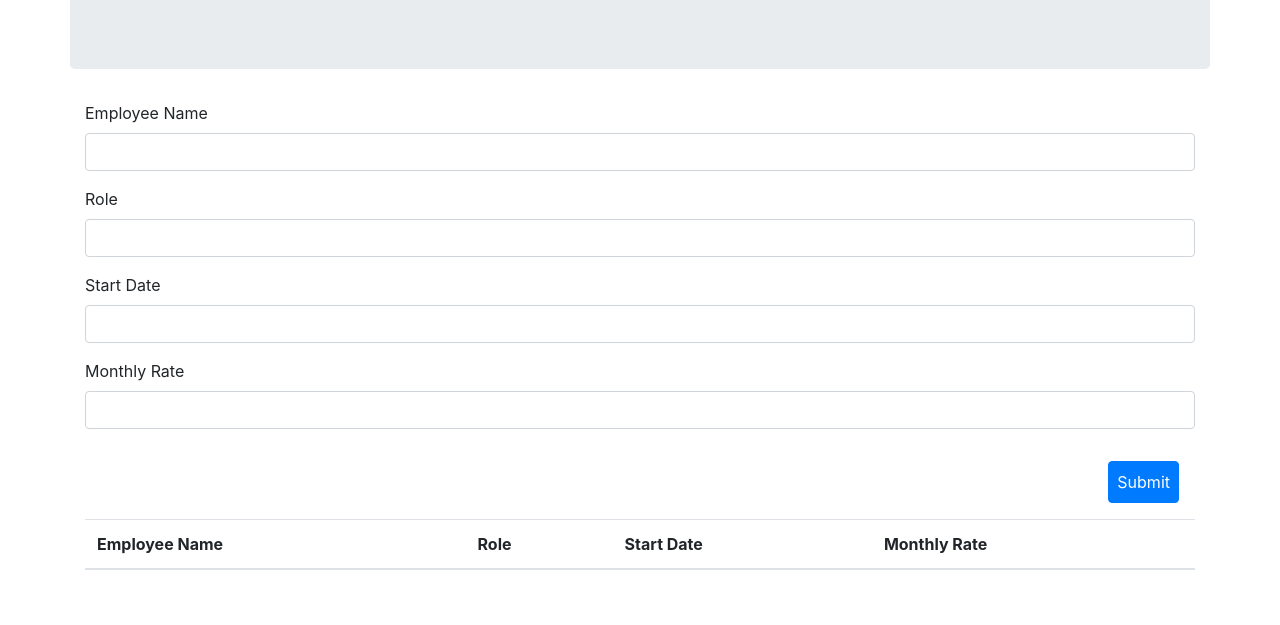
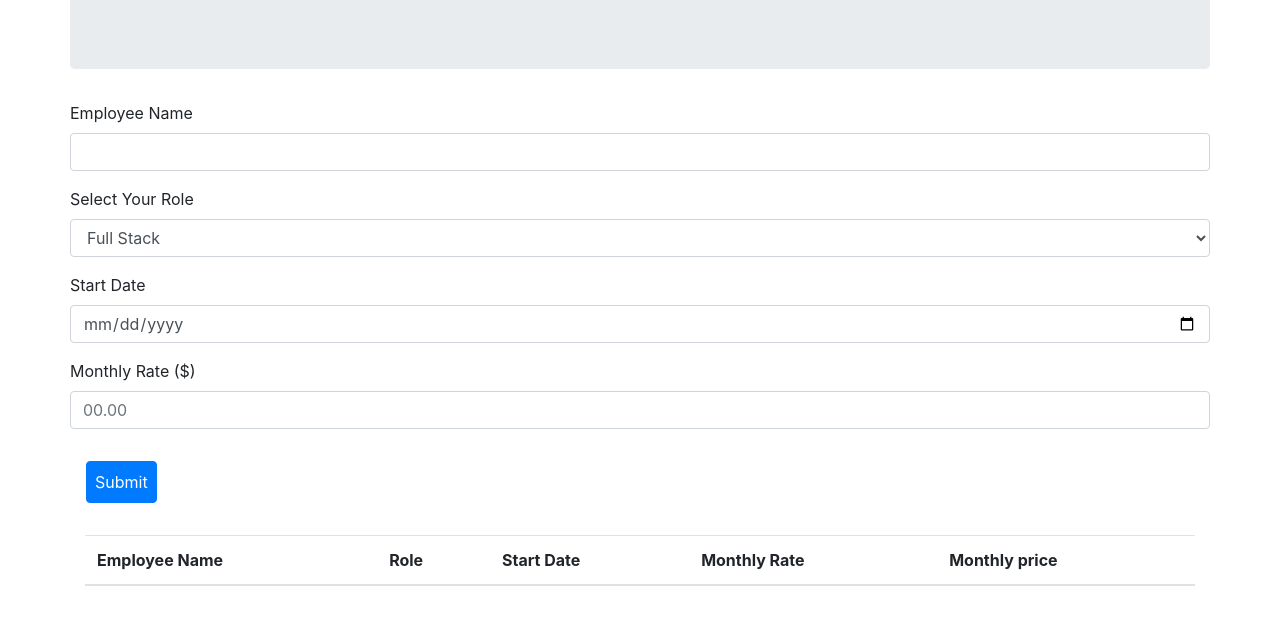
Before and after one commit to christopher73/employee_form, a plain HTML site: page index.html in a window 1280 px wide. Shown: the part 131-756 px from the top of the page. Drawn offline with nearby package versions, Linux system fonts and the light colour scheme; no server answers.

Commit message:
real commit

```diff
--- a/index.html
+++ b/index.html
@@ -13,6 +13,7 @@
       integrity="sha256-FgpCb/KJQlLNfOu91ta32o/NMZxltwRo8QtmkMRdAu8="
       crossorigin="anonymous"
     ></script>
+    <script src="https://cdnjs.cloudflare.com/ajax/libs/moment.js/2.24.0/moment.js"></script>
     <script src="https://www.gstatic.com/firebasejs/5.8.4/firebase.js"></script>
     <title>Document</title>
   </head>
@@ -24,23 +25,34 @@
     </div>
     <div class="container">
       <form>
-        <div class="form-group ">
+        <div class="form-group row">
           <label>Employee Name</label>
           <input type="text" class="form-control" id="employee-name" />
         </div>
-        <div class="form-group">
-          <label>Role</label>
-          <input type="text" class="form-control" id="role" />
+        <div class="form-group row">
+          <label>Select Your Role</label>
+          <select class="form-control" id="role">
+            <option>Full Stack</option>
+            <option>Front End</option>
+            <option>Back End</option>
+            <option>UI/UX</option>
+            <option>Graphic Designer</option>
+          </select>
         </div>
-        <div class="form-group">
-          <label>Start Date </label>
-          <input type="text" class="form-control" id="start-date" />
+        <div class="form-group row">
+          <label>Start Date</label>
+          <input type="date" class="form-control" id="start-date" />
         </div>
-        <div class="form-group">
-          <label>Monthly Rate</label>
-          <input type="text" class="form-control" id="monthly-rate" />
+        <div class="form-group row">
+          <label>Monthly Rate ($)</label>
+          <input
+            type="number"
+            class="form-control"
+            id="monthly-rate"
+            placeholder="00.00"
+          />
         </div>
-        <div class="form-group">
+        <div class="form-group row">
           <input
             type="submit"
             class="btn btn-primary float-right m-3 p-2"
@@ -58,6 +70,7 @@
             <th scope="col">Role</th>
             <th scope="col">Start Date</th>
             <th scope="col">Monthly Rate</th>
+            <th scope="col">Monthly price</th>
           </tr>
         </thead>
         <tbody class="tbody">
--- a/js/app.js
+++ b/js/app.js
@@ -11,7 +11,6 @@ $("document").ready(function() {
   firebase.initializeApp(config);
 
   var database = firebase.database();
-  //var num = 0;
   var e_name = "";
   var role = "";
   var start_date = "";
@@ -32,15 +31,18 @@ $("document").ready(function() {
       .val()
       .trim();
 
+    var dateFormat = "MM/DD/YYYY";
+    var s_date = moment(start_date, dateFormat);
+    console.log(s_date);
+
     var new_data = {
       e_name: e_name,
       role: role,
-      start_date: start_date,
+      start_date: s_date._i,
       rate: rate
     };
     database.ref().push(new_data);
   });
-  //console.log("DB ref", database);
   database.ref().on(
     "child_added",
     function(snapshot) {
@@ -49,18 +51,11 @@ $("document").ready(function() {
       tr.append(`<td>${snapshot.val().role}</td>`);
       tr.append(`<td>${snapshot.val().start_date}</td>`);
       tr.append(`<td>${snapshot.val().rate}</td>`);
-
+      tr.append(`<td>${snapshot.val().rate}</td>`);
       $(".tbody").append(tr);
     },
     function(errorObject) {
       console.log("read failed " + errorObject.code);
     }
   );
-
-  //   $("#submit").on("click", function() {
-  //     let th = $("<th>");
-  //     let td = $("<td>");
-  //     $(th).append(td);
-  //     $("<tbody>").append(th);
-  //   });
 });
```
Also changed, not shown: 1 other file.
